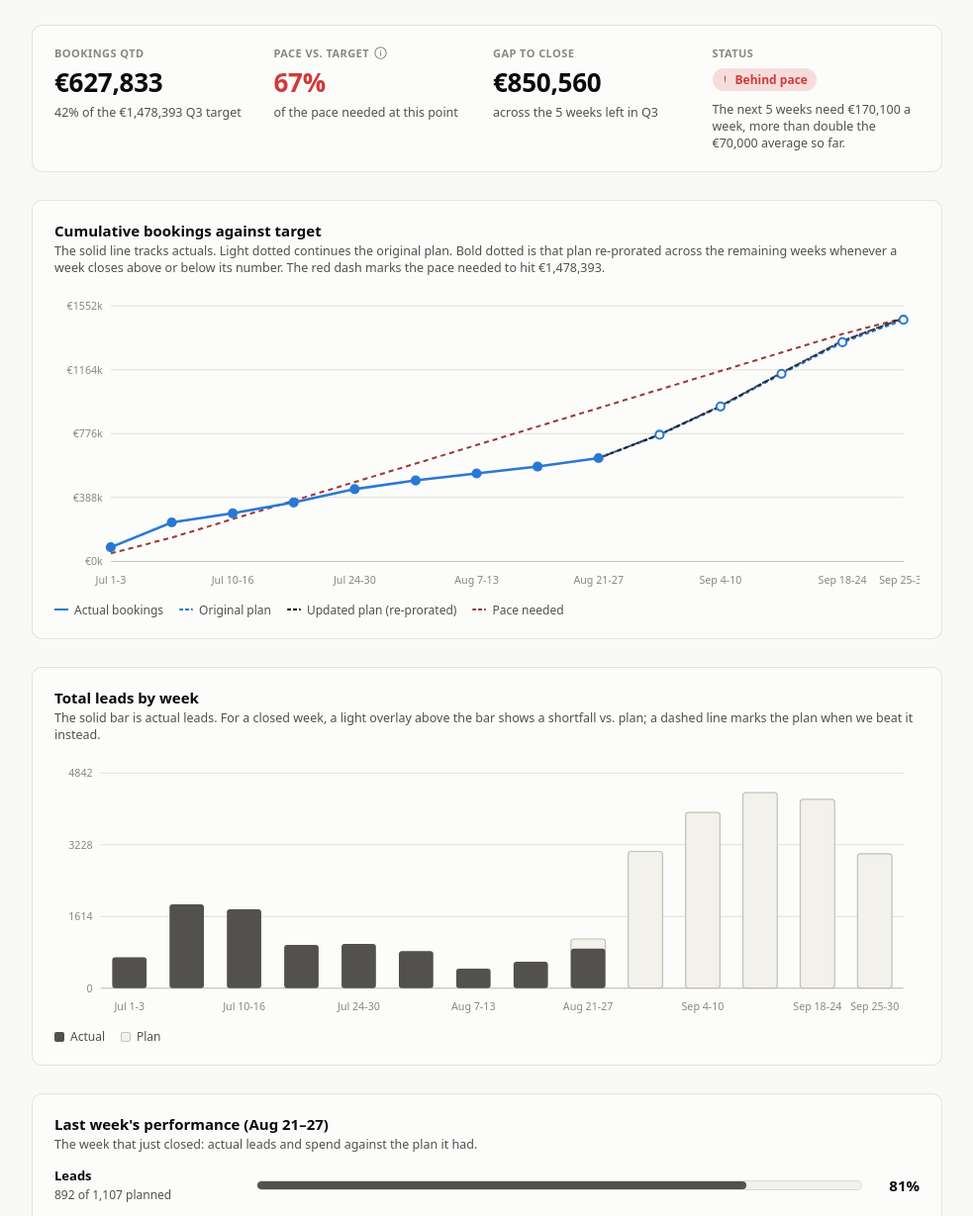
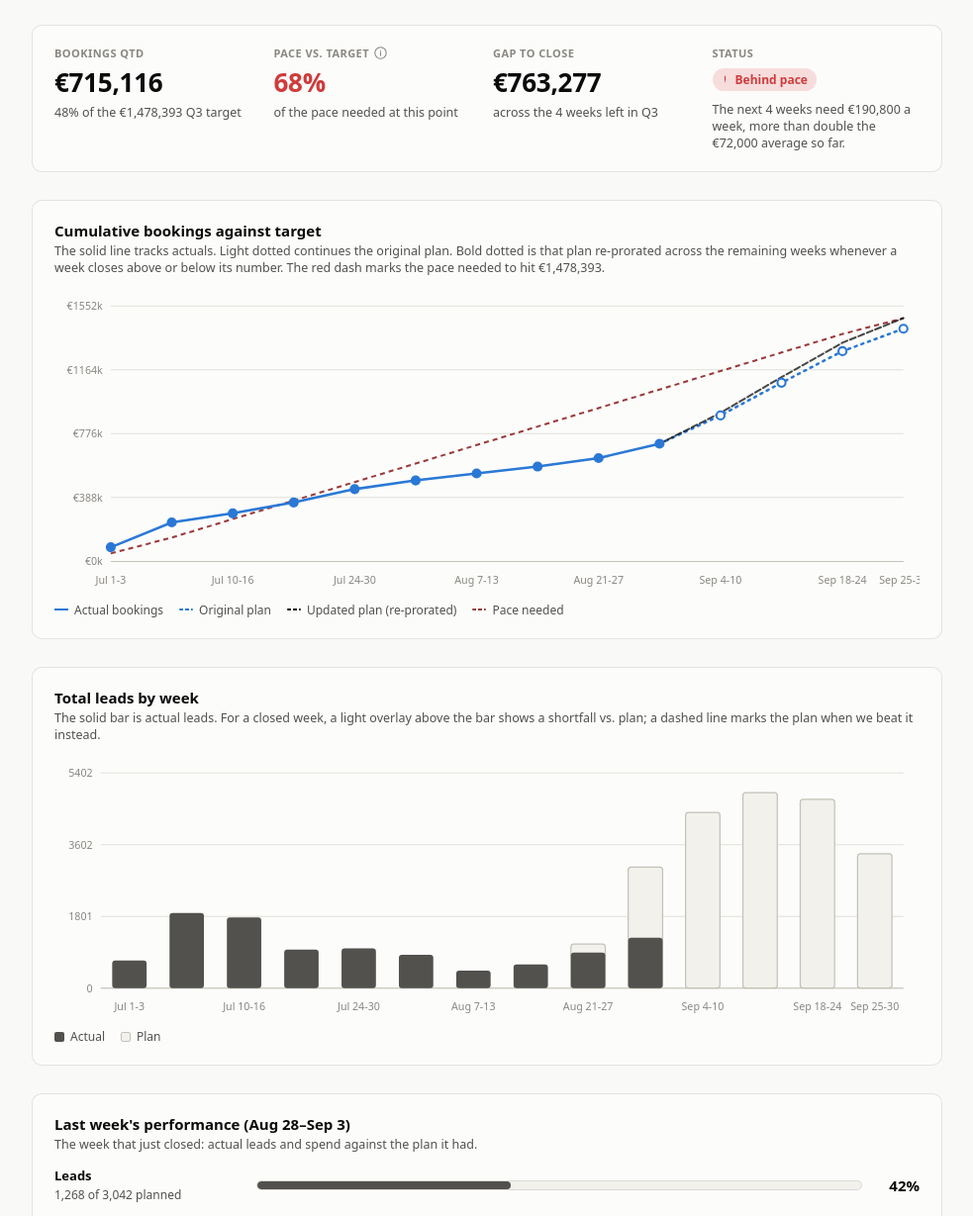
Before and after one commit to francoecker-akka/akka-q3-tracker-site, a website: page index.html in a window 1280 px wide. Shown: the part 95-1324 px from the top of the page at 99% size, without its empty margins (148-1131 px from the left). Drawn offline with Linux system fonts and the light colour scheme.

Commit message:
Close out Aug 28-Sep 3: real bookings (87,283 of 141,571) and leads by channel; roll to Sep 4-10

```diff
--- a/index.html
+++ b/index.html
@@ -181,24 +181,24 @@
     <div class="card hero">
       <div class="tile">
         <div class="label">Bookings QTD</div>
-        <div class="value">€627,833</div>
-        <div class="sub">42% of the €1,478,393 Q3 target</div>
+        <div class="value">€715,116</div>
+        <div class="sub">48% of the €1,478,393 Q3 target</div>
       </div>
       <div class="tile">
         <div class="label">
           Pace vs. target
           <span class="info-icon" tabindex="0">
             <svg viewBox="0 0 16 16" fill="none"><circle cx="8" cy="8" r="7" stroke="currentColor" stroke-width="1.3"/><path d="M8 7.2v4M8 5.1v.01" stroke="currentColor" stroke-width="1.3" stroke-linecap="round"/></svg>
-            <span class="info-tooltip">Actual bookings so far, divided by the pace we'd need if the €1,478,393 Q3 target were spread evenly across the quarter's 92 days. 67% means we're 33% behind that even pace, not 33% behind the full Q3 target.</span>
+            <span class="info-tooltip">Actual bookings so far, divided by the pace we'd need if the €1,478,393 Q3 target were spread evenly across the quarter's 92 days. 68% means we're 32% behind that even pace, not 32% behind the full Q3 target.</span>
           </span>
         </div>
-        <div class="value" style="color:var(--critical)">67%</div>
+        <div class="value" style="color:var(--critical)">68%</div>
         <div class="sub">of the pace needed at this point</div>
       </div>
       <div class="tile">
         <div class="label">Gap to close</div>
-        <div class="value">€850,560</div>
-        <div class="sub">across the 5 weeks left in Q3</div>
+        <div class="value">€763,277</div>
+        <div class="sub">across the 4 weeks left in Q3</div>
       </div>
       <div class="tile">
         <div class="label">Status</div>
@@ -206,7 +206,7 @@
           <svg viewBox="0 0 16 16" fill="none"><path d="M8 3v6M8 11.2v.01" stroke="currentColor" stroke-width="1.6" stroke-linecap="round"/></svg>
           Behind pace
         </div>
-        <div class="sub" style="margin-top:6px">The next 5 weeks need €170,100 a week, more than double the €70,000 average so far.</div>
+        <div class="sub" style="margin-top:6px">The next 4 weeks need €190,800 a week, more than double the €72,000 average so far.</div>
       </div>
     </div>
 
@@ -239,7 +239,7 @@
     </div>
 
     <div class="card">
-      <p class="section-title">Last week's performance (Aug 21–27)</p>
+      <p class="section-title">Last week's performance (Aug 28–Sep 3)</p>
       <p class="section-note">The week that just closed: actual leads and spend against the plan it had.</p>
       <div class="progress-rows" id="lastWeekSummary"></div>
       <details class="breakdown-toggle">
@@ -257,7 +257,7 @@
     </div>
 
     <div class="card">
-      <p class="section-title">This week so far (Aug 28–Sep 3)</p>
+      <p class="section-title">This week so far (Sep 4–10)</p>
       <p class="section-note">Progress against this week's plan, not a daily target.</p>
       <div class="progress-rows" id="weekSummary"></div>
       <details class="breakdown-toggle">
@@ -326,31 +326,31 @@
 <script>
 (function () {
   var weeks = ["Jul 1-3","Jul 3-9","Jul 10-16","Jul 17-23","Jul 24-30","Jul 31-Aug 6","Aug 7-13","Aug 14-20","Aug 21-27","Aug 28-Sep 3","Sep 4-10","Sep 11-17","Sep 18-24","Sep 25-30"];
-  var actualCount = 9;
-  var bookings = [86076,150639,55382,66048,80975,52919,42362,42020,51412,141571,171830,198841,191845,136552];
-  var totalLeads = [698,1888,1777,971,997,837,442,597,892,3106,3971,4381,4198,2788];
+  var actualCount = 10;
+  var bookings = [86076,150639,55382,66048,80975,52919,42362,42020,51412,87283,171830,198841,191845,136552];
+  var totalLeads = [698,1888,1777,971,997,837,442,597,892,1268,3971,4381,4198,2788];
 
-  // "So far" figures cover Aug 28-Sep 3 (Sep 3 is today, still an open/partial day)
+  // "So far" figures cover Sep 4 (day 1 of the new week; Sep 4-10 is still open)
   // `plan` is the last known Google Sheet forecast for weeks 8-13, hand-set and frozen -- never
   // derive it from `data`, since `data` gets overwritten with the real (BigQuery) number the moment
   // a week closes. Update `plan` by hand only when the sheet's own forecast changes.
-  // lastWeekSpendActual/lastWeekSpendPlan: the closed week's (Aug 21-27) final spend, captured before
+  // lastWeekSpendActual/lastWeekSpendPlan: the closed week's (Aug 28-Sep 3) final spend, captured before
   // spendSoFar/spendPlan got reset to track the new live week -- there's no 14-week spend series like
   // there is for leads, so this closed-week snapshot has to be kept by hand, separately.
-  // nextWeekSpendPlan: same story, one week further out (Sep 4-10) -- for the Next week targets card.
+  // nextWeekSpendPlan: same story, one week further out (Sep 11-17) -- for the Next week targets card.
   var paidChannels = [
-    { name: "Google", key: "google", data: [179,1191,982,109,95,68,76,83,228,723,869,902,893,568], plan: [241,703,869,902,893,568], status: "critical", statusLabel: "Collapsed", leadsSoFar: 365, spendSoFar: 17184.06, spendPlan: 19046, lastWeekSpendActual: 10172.41, lastWeekSpendPlan: 9523, nextWeekSpendPlan: 22855 },
-    { name: "Meta", key: "meta", data: [46,148,241,314,332,209,137,209,252,1400,1783,1934,1752,1168], plan: [489,1200,1583,1684,1752,1168], status: "warning", statusLabel: "Needs to double", leadsSoFar: 268, spendSoFar: 16477.38, spendPlan: 38942, lastWeekSpendActual: 15428.35, lastWeekSpendPlan: 17904, nextWeekSpendPlan: 47941 },
-    { name: "TikTok", key: "tiktok", data: [0,0,0,0,0,0,0,9,26,54,108,146,204,159], plan: [18,74,108,146,204,159], status: "warning", statusLabel: "Just launched", leadsSoFar: 40, spendSoFar: 3686.40, spendPlan: 3641, lastWeekSpendActual: 3616.32, lastWeekSpendPlan: 3711, nextWeekSpendPlan: 3282 },
-    { name: "Reddit", key: "reddit", data: [0,0,0,0,0,0,0,0,1,8,28,39,43,25], plan: [1,8,28,39,43,25], status: "good", statusLabel: "Launched early, on plan", leadsSoFar: 2, spendSoFar: 1367.32, spendPlan: 1857, lastWeekSpendActual: 270.40, lastWeekSpendPlan: 605, nextWeekSpendPlan: 2105 }
+    { name: "Google", key: "google", data: [179,1191,982,109,95,68,76,83,228,406,869,902,893,568], plan: [241,703,869,902,893,568], status: "critical", statusLabel: "Collapsed", leadsSoFar: 0, spendSoFar: 918.15, spendPlan: 22855, lastWeekSpendActual: 19520.20, lastWeekSpendPlan: 19046, nextWeekSpendPlan: 22855 },
+    { name: "Meta", key: "meta", data: [46,148,241,314,332,209,137,209,252,330,1783,1934,1752,1168], plan: [489,1200,1583,1684,1752,1168], status: "warning", statusLabel: "Needs to double", leadsSoFar: 0, spendSoFar: 1639.07, spendPlan: 47941, lastWeekSpendActual: 19913.97, lastWeekSpendPlan: 38942, nextWeekSpendPlan: 46102 },
+    { name: "TikTok", key: "tiktok", data: [0,0,0,0,0,0,0,9,26,42,108,146,204,159], plan: [18,74,108,146,204,159], status: "warning", statusLabel: "Just launched", leadsSoFar: 0, spendSoFar: 101.81, spendPlan: 3282, lastWeekSpendActual: 4163.66, lastWeekSpendPlan: 3641, nextWeekSpendPlan: 4103 },
+    { name: "Reddit", key: "reddit", data: [0,0,0,0,0,0,0,0,1,1,28,39,43,25], plan: [1,8,28,39,43,25], status: "good", statusLabel: "Launched early, on plan", leadsSoFar: 0, spendSoFar: 58.08, spendPlan: 2105, lastWeekSpendActual: 1564.06, lastWeekSpendPlan: 1857, nextWeekSpendPlan: 3123 }
   ];
   var otherChannels = [
-    { name: "Social Media (owned)", data: [21,33,22,27,41,38,25,33,61,99,129,154,170,119], plan: [50,99,129,154,170,119], status: "warning", statusLabel: "Needs to scale", leadsSoFar: 35 },
-    { name: "GPs", data: [5,16,14,7,7,4,0,1,2,26,49,73,80,56], plan: [16,26,49,73,80,56], status: "critical", statusLabel: "Stalled", leadsSoFar: 0 },
-    { name: "Emails", data: [3,4,3,37,14,6,4,1,84,32,52,78,48,32], plan: [8,232,252,378,48,232], status: "good", statusLabel: "Reactivation spike", leadsSoFar: 115 },
-    { name: "PR", data: [24,14,14,12,9,8,7,9,12,14,21,25,25,21], plan: [9,14,21,25,25,21], status: "good", statusLabel: "On plan", leadsSoFar: 14 },
-    { name: "Organic", data: [58,24,34,27,42,38,17,46,22,51,41,63,57,26], plan: [36,51,41,63,57,26], status: "good", statusLabel: "Ahead of plan", leadsSoFar: 28 },
-    { name: "Unknown/Direct", data: [362,458,467,438,457,466,176,206,204,699,892,967,925,614], plan: [240,635,828,887,925,614], status: "warning", statusLabel: "Not attributable", leadsSoFar: 179 }
+    { name: "Social Media (owned)", data: [21,33,22,27,41,38,25,33,61,37,129,154,170,119], plan: [50,99,129,154,170,119], status: "warning", statusLabel: "Needs to scale", leadsSoFar: 0 },
+    { name: "GPs", data: [5,16,14,7,7,4,0,1,2,0,49,73,80,56], plan: [16,26,49,73,80,56], status: "critical", statusLabel: "Stalled", leadsSoFar: 0 },
+    { name: "Emails", data: [3,4,3,37,14,6,4,1,84,191,52,78,48,32], plan: [8,232,252,378,48,232], status: "good", statusLabel: "Reactivation spike", leadsSoFar: 0 },
+    { name: "PR", data: [24,14,14,12,9,8,7,9,12,15,21,25,25,21], plan: [9,14,21,25,25,21], status: "good", statusLabel: "On plan", leadsSoFar: 0 },
+    { name: "Organic", data: [58,24,34,27,42,38,17,46,22,31,41,63,57,26], plan: [36,51,41,63,57,26], status: "good", statusLabel: "Ahead of plan", leadsSoFar: 0 },
+    { name: "Unknown/Direct", data: [362,458,467,438,457,466,176,206,204,215,892,967,925,614], plan: [240,635,828,887,925,614], status: "warning", statusLabel: "Not attributable", leadsSoFar: 0 }
   ];
 
   var cum = [];
@@ -625,7 +625,7 @@
     return '<path d="M3.5 8.5l3 3 6-7" stroke="currentColor" stroke-width="1.6" fill="none" stroke-linecap="round" stroke-linejoin="round"/>';
   }
 
-  var currentWeekIndex = actualCount; // Aug 28-Sep 3: the week under way right now
+  var currentWeekIndex = actualCount; // Sep 4-10: the week under way right now
 
   function pctChangeLabel(last, next) {
     if (last === 0) return next === 0 ? '–' : 'new';
@@ -822,7 +822,7 @@
     }).join('');
   }
 
-  var lastWeekIndex = actualCount - 1; // Aug 21-27: the week that just closed
+  var lastWeekIndex = actualCount - 1; // Aug 28-Sep 3: the week that just closed
   var lastWeekPlanIndex = lastWeekIndex - originalActualCount; // its slot in each channel's `plan` array
 
   function renderLastWeekSummary() {
```
